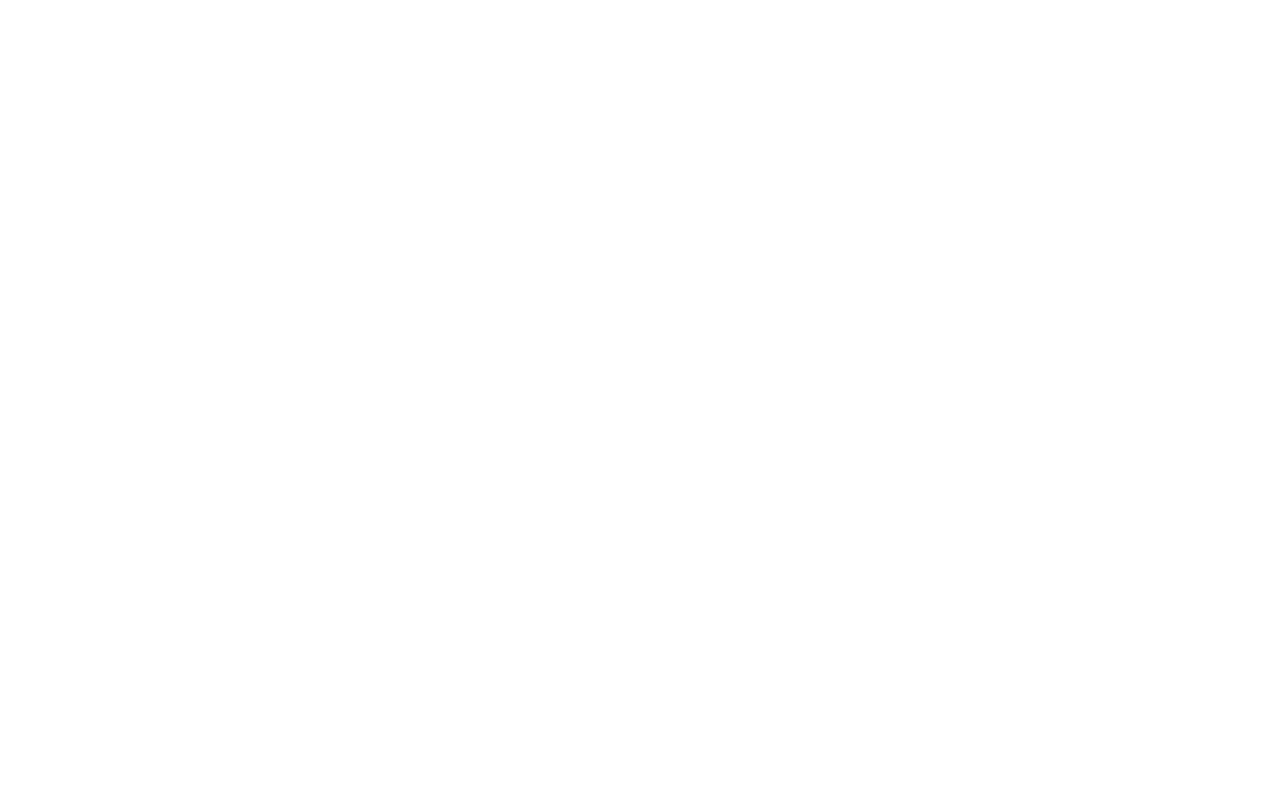
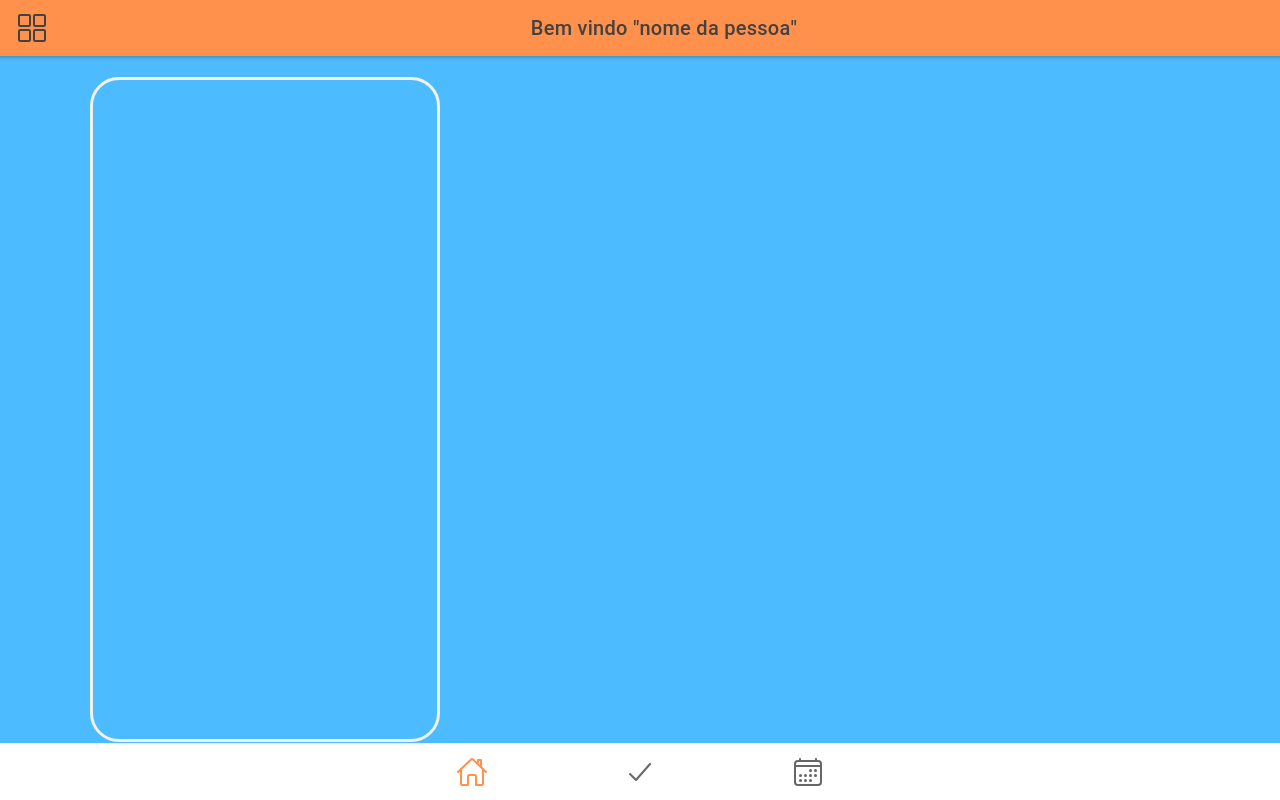
Before and after one commit to marcusvxf/aplicativoBT, a React (Create React App) app: page /tab1 in a window 1280 px wide. Built offline with nearby package versions, Linux system fonts and the light colour scheme.

Commit message:
atualizaçaõ do baisco da tela principal

```diff
--- a/src/App.tsx
+++ b/src/App.tsx
@@ -1,8 +1,21 @@
 import React from 'react';
 import { Redirect, Route } from 'react-router-dom';
-import { IonApp, IonRouterOutlet } from '@ionic/react';
+import {
+  IonApp,
+  IonIcon,
+  IonLabel,
+  IonRouterOutlet,
+  IonTabBar,
+  IonTabButton,
+  IonTabs
+} from '@ionic/react';
 import { IonReactRouter } from '@ionic/react-router';
-import Home from './pages/Home';
+import { ellipse, square, triangle,homeOutline, checkmarkOutline, calendarOutline } from 'ionicons/icons';
+import Tab1 from './pages/Tab1';
+import Tab2 from './pages/Tab2';
+import Tab3 from './pages/Tab3';
+import Tab4 from './pages/tab4';
+import "./pages/Tab1.css";
 
 /* Core CSS required for Ionic components to work properly */
 import '@ionic/react/css/core.css';
@@ -26,10 +39,30 @@
 const App: React.FC = () => (
   <IonApp>
     <IonReactRouter>
-      <IonRouterOutlet>
-        <Route path="/home" component={Home} exact={true} />
-        <Route exact path="/" render={() => <Redirect to="/home" />} />
-      </IonRouterOutlet>
+      <IonTabs>
+        <IonRouterOutlet>
+          <Route path="/tab4" component={Tab4} exact={true}/>
+          <Route path="/tab1" component={Tab1} exact={true} />
+          <Route path="/tab2" component={Tab2} exact={true} />
+          <Route path="/tab3" component={Tab3} exact={true}/>
+
+          <Route path="/" render={() => <Redirect to="/tab1" />} exact={true} />
+        </IonRouterOutlet>
+        <IonTabBar slot="bottom">
+          <IonTabButton tab="tab1" href="/tab1">
+            <IonIcon size="large" icon={homeOutline} />
+
+          </IonTabButton>
+          <IonTabButton tab="tab2" href="/tab2">
+            <IonIcon size="large" icon={checkmarkOutline} />
+
+          </IonTabButton>
+          <IonTabButton tab="tab3" href="/tab3">
+            <IonIcon size="large" icon={calendarOutline} />
+
+          </IonTabButton>
+        </IonTabBar>
+      </IonTabs>
     </IonReactRouter>
   </IonApp>
 );
--- /dev/null
+++ b/src/pages/Tab1.css
@@ -0,0 +1,38 @@
+ion-content ion-toolbar {
+  --background: translucent;
+}
+
+.new-background-color{
+  --background:#ff914d;
+  text-align: center;
+  padding-left: 1em;
+
+}
+
+.principal{
+  --background:#4dbbff ;
+
+}
+
+
+ion-tab-bar{
+  display:flex;
+
+}
+
+.login{
+  border: 3px solid #f1f1f1;
+  width: 350px;
+  height: 665px;
+  position: absolute;
+  border-radius: 0.9em;
+  left: 7%;
+  top:3%;
+  --background: transparent;
+  background-image: #000000;
+  margin-left: -100px;
+  margin-top: -100px;
+  font-size: 2em;
+
+
+}
--- /dev/null
+++ b/src/pages/Tab1.tsx
@@ -0,0 +1,29 @@
+import React from 'react';
+import { IonContent, IonHeader, IonPage, IonTitle, IonToolbar,IonIcon } from '@ionic/react';
+import './Tab1.css';
+import { menuOutline, gridOutline } from 'ionicons/icons';
+
+const x="nome da pessoa"
+
+
+const Tab1: React.FC = () => {
+  return (
+    <IonPage>
+      <IonHeader >
+
+        <IonToolbar class="new-background-color">
+          <IonIcon slot="start" icon={gridOutline} size="large"/>
+          <IonTitle>Bem vindo "nome da pessoa"</IonTitle>
+        </IonToolbar>
+      </IonHeader>
+      <IonContent class="principal">
+        <IonContent class="login">
+
+        </IonContent>
+
+      </IonContent >
+    </IonPage>
+  );
+};
+
+export default Tab1;
--- a/src/pages/Home.tsx
+++ b/src/pages/Tab2.tsx
@@ -1,26 +1,26 @@
+import React from 'react';
 import { IonContent, IonHeader, IonPage, IonTitle, IonToolbar } from '@ionic/react';
-import React from 'react';
 import ExploreContainer from '../components/ExploreContainer';
-import './Home.css';
+import './Tab2.css';
 
-const Home: React.FC = () => {
+const Tab2: React.FC = () => {
   return (
     <IonPage>
       <IonHeader>
         <IonToolbar>
-          <IonTitle>Blank</IonTitle>
+          <IonTitle>Tab 2</IonTitle>
         </IonToolbar>
       </IonHeader>
       <IonContent>
         <IonHeader collapse="condense">
           <IonToolbar>
-            <IonTitle size="large">Blank</IonTitle>
+            <IonTitle size="large">Tab 2</IonTitle>
           </IonToolbar>
         </IonHeader>
-        <ExploreContainer />
+
       </IonContent>
     </IonPage>
   );
 };
 
-export default Home;
+export default Tab2;
--- /dev/null
+++ b/src/pages/Tab3.css
@@ -0,0 +1,3 @@
+ion-content ion-toolbar {
+  --background: translucent;
+}
--- /dev/null
+++ b/src/pages/Tab3.tsx
@@ -0,0 +1,26 @@
+import React from 'react';
+import { IonContent, IonHeader, IonPage, IonTitle, IonToolbar } from '@ionic/react';
+import ExploreContainer from '../components/ExploreContainer';
+import './Tab3.css';
+
+const Tab3: React.FC = () => {
+  return (
+    <IonPage>
+      <IonHeader>
+        <IonToolbar>
+          <IonTitle>Tab 3</IonTitle>
+        </IonToolbar>
+      </IonHeader>
+      <IonContent>
+        <IonHeader collapse="condense">
+          <IonToolbar>
+            <IonTitle size="large">Tab 3</IonTitle>
+          </IonToolbar>
+        </IonHeader>
+
+      </IonContent>
+    </IonPage>
+  );
+};
+
+export default Tab3;
--- /dev/null
+++ b/src/pages/scriptstab1.js
@@ -0,0 +1,2 @@
+var x = "nome"
+document.getElementById('nome').value = x
--- /dev/null
+++ b/src/pages/tab4.tsx
@@ -0,0 +1,29 @@
+import React from 'react';
+import { IonContent, IonHeader, IonPage, IonTitle, IonToolbar, IonButton } from '@ionic/react';
+
+import './Tab3.css';
+import { Link } from 'react-router-dom';
+
+const Tab4: React.FC = () => {
+  return (
+    <IonPage>
+      <IonHeader>
+        <IonToolbar>
+          <IonTitle>Tab 4</IonTitle>
+        </IonToolbar>
+      </IonHeader>
+      <IonContent>
+        <IonHeader collapse="condense">
+          <IonToolbar>
+            <IonTitle size="large">Tab 4</IonTitle>
+          </IonToolbar>
+        </IonHeader>
+        <IonButton routerLink="/tab1">oloco</IonButton>
+        <h1><Link to='/tab1'>aloalo</Link></h1>
+
+      </IonContent>
+    </IonPage>
+  );
+};
+
+export default Tab4;
```
Also changed, not shown: src/pages/Tab2.css (renamed from src/pages/Home.css).
